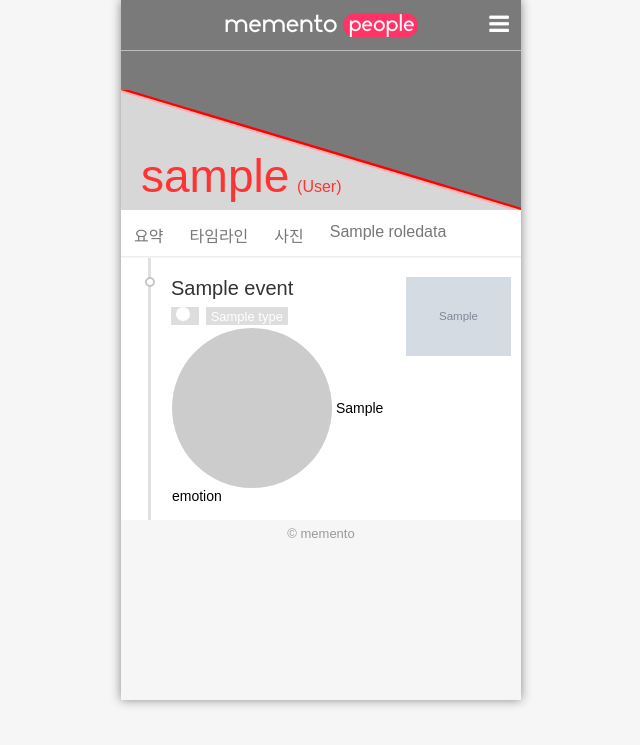
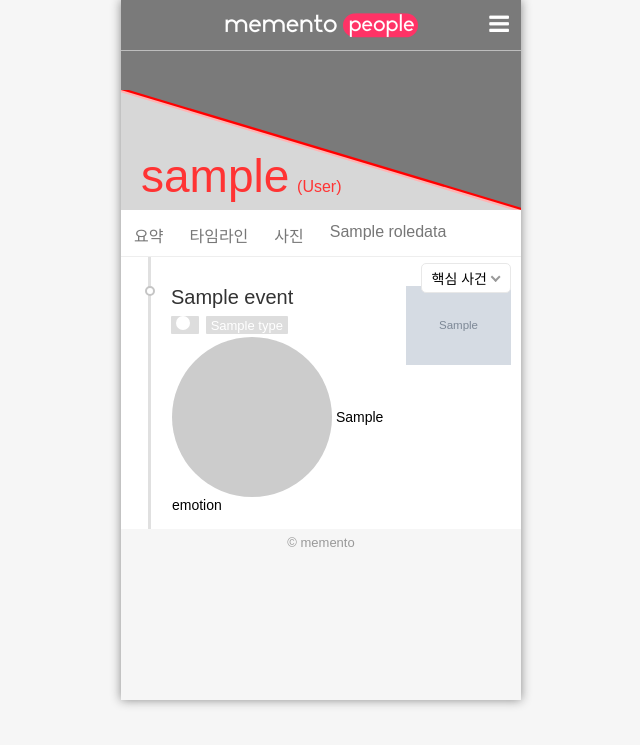
Before and after one commit to memento7/service-frontend, a Python web app: template template/people_magazine/timeline.html in a window 1280 px wide. Shown: the top 745 px of the page, without its empty margins (319-959 px from the left). Run offline with Jinja, Linux system fonts and the light colour scheme; the template is opened without the code that fills it: most values are stand-ins (such as "Sample title", 1, 10 or a date in 2020); grey boxes marked "Sample" are stand-in pictures; some libraries are stand-ins or nearby versions.

Commit message:
Add timeline filtering function

```diff
--- a/globals.py
+++ b/globals.py
@@ -36,15 +36,15 @@ def iow_size(word) :
 
 
 def issue_rank(issue_score) :
-	if issue_score >= 20000 :
+	if issue_score >= 300000 :
 		rank, label = 'S', '세간의 관심'
 		mention = '이 사건도 모르면 간첩이죠! 정말 뜨거웠던 이야기였어요'
 
-	elif issue_score >= 5000 :
+	elif issue_score >= 10000 :
 		rank, label = 'A', '이슈 오브 이슈'
 		mention = '꽤 화제가 많이 된 사건이었어요!'
 
-	elif issue_score >= 400 :
+	elif issue_score >= 800 :
 		rank, label = 'B', '세상의 이야기'
 		mention = '꽤 재미있는 소식이었어요'
 
--- a/static/css/people_magazine.css
+++ b/static/css/people_magazine.css
@@ -195,24 +195,48 @@ section#people-trend .events .event-tile{
 
 
 /* 타임라인 */
-section#timeline{
-	margin: 0;
+section.timeline{
+	/*margin: 50px 0 0 0;*/
+	display: none;
+}
+section#timeline1{ display: block; }
+
+
+.timeline-filter-wrap{
+	position: relative;
+	height: 10px;
+	background-color: white;
 }
 
-section#timeline ul{
+.timeline-filter-wrap .nice-select{
+	position: absolute;
+	z-index: 99;
+	top: 6px;
+	right: 10px;
+
+	font-size: 14px;
+	height: 30px;
+	line-height: 30px;
+	padding: 0 23px 0 10px;
+}
+.timeline-filter-wrap select{
+	display: none;
+}
+
+section.timeline ul{
 	list-style: none;
 	margin: 0;
 	padding: 0;
 }
 
-section#timeline ul li{
+section.timeline ul li{
 	position: relative;
 	margin: 1px 0;
 	padding: 15px 15px 15px 50px;
 	background-color: white;
 }
 
-section#timeline ul li .line{
+section.timeline ul li .line{
 	position: absolute;
 	top: 0;
 	bottom: 0;
@@ -222,8 +246,14 @@ section#timeline ul li .line{
 	background-color: #e0e0e0;
 	z-index: 30;
 }
+section.timeline ul li:first-child{ margin-top: 0; }
+section.timeline ul li:first-child .line{
+	top: -10px;
+	height: calc(100% + 10px);
+}
 
-section#timeline ul li .circle{
+
+section.timeline ul li .circle{
 	position: absolute;
 	top: 19px;
 	left: 24px;
@@ -235,7 +265,7 @@ section#timeline ul li .circle{
 	z-index: 50;
 }
 
-section#timeline ul li h3{
+section.timeline ul li h3{
 	margin: 0 0 4px -7px;
 	padding: 0;
 	color: #666;
--- a/template/people_magazine/role_data.html
+++ b/template/people_magazine/role_data.html
@@ -39,7 +39,7 @@
 	</script>
 
 
-	{% for entity_type, entities in roledata.role_template.related_entities.items() %}
+	{% for entity_type, entities in roledata.related_entities.items() %}
 
 	<section class="role-entities common-tile">
 		<h3>{{ entity_type }}</h3>
--- a/template/people_magazine/summary.html
+++ b/template/people_magazine/summary.html
@@ -86,10 +86,9 @@
 	{% if role_json %}
 	<section id="people-stats" class="common-tile">
 		<h3>재미로 보는 능력치</h3>
-		<div class="content clearfix total-{{ role_json | length }}stats">
+		<div class="content clearfix total-{{ stat_record_counts }}stats">
 			{% for roletype, roledata in role_json.items() %}
 			{% if roledata.stat_records %}
-			{# {% set role_stat_info = People.role_stat_info[roletype] %} #}
 
 			<div class="stat fl">
 				<div class="clearfix">
--- a/template/people_magazine/timeline.html
+++ b/template/people_magazine/timeline.html
@@ -4,15 +4,55 @@
 
 {% block head %}
 	{{ super() }}
+
+	<link rel="stylesheet" href="https://cdnjs.cloudflare.com/ajax/libs/jquery-nice-select/1.1.0/css/nice-select.min.css" />
+
+	<script type="text/javascript" src="https://cdnjs.cloudflare.com/ajax/libs/jquery/1.12.4/jquery.min.js"></script>
+	<script src="https://cdnjs.cloudflare.com/ajax/libs/jquery-nice-select/1.1.0/js/jquery.nice-select.min.js"></script>
+	<script type="text/javascript">
+		var LEVEL_LABEL = ['essentials', 'hot', 'minor', 'all'];
+
+		$(window).on('hashchange', function (e) {
+			var level;
+			if (location.hash)
+				level = LEVEL_LABEL.indexOf(location.hash.substr(1));
+			else
+				level = 0;
+
+			$('.timeline').hide();
+			$('#timeline' + (level+1)).show();
+		});
+
+		$(window).ready(function () {
+			$('#timeline-filter').on('change', function (e) {
+				var level = $(this).val();
+				location.hash = LEVEL_LABEL[parseInt(level)-1];
+			});
+
+			$('#timeline-filter').niceSelect();
+			$(window).trigger('hashchange');
+		});
+
+	</script>
 {% endblock %}
 
 
 {% block content %}
 	{{ super() }}
 
-	<section id="timeline">
+	<div class="timeline-filter-wrap">
+		<select id="timeline-filter" class="right">
+			<option value="1" data-display="핵심 사건">핵심</option>
+			<option value="2" data-display="굵직한 사건">굵직한</option>
+			<option value="3" data-display="사소한 사건">사소한</option>
+			<option value="4" data-display="모든 사건">모두</option>
+		</select>
+	</div>
+
+	{% for timeline in timelines %}
+	<section id="timeline{{ loop.index }}" class="timeline">
 		<ul>
-			{% for event in events %}
+			{% for event in timeline %}
 				<li>
 					{% set linecolor = rand_color() %}
 					<div class="line" style="background-color: {{ linecolor }}"></div>
@@ -27,4 +67,5 @@
 			{% endfor %}
 		</ul>
 	</section>
+	{% endfor %}
 {% endblock %}
--- a/views/event.py
+++ b/views/event.py
@@ -26,8 +26,6 @@ def get_wordcloud(data) :
 	for e in data :
 		text += (e['keyword'] + ' ') * int(math.log(e['weight']+1))
 		#text += (e['keyword'] + ' ') * int(e['weight'] / 3)
-
-	print(text)
 
 	def custom_color_func(word, font_size, *arg, **kwarg) :
 		return globals.rand_color()
```
Also changed, not shown: models/people.py (+7 -3 lines), views/people.py (+13 -1 lines).
